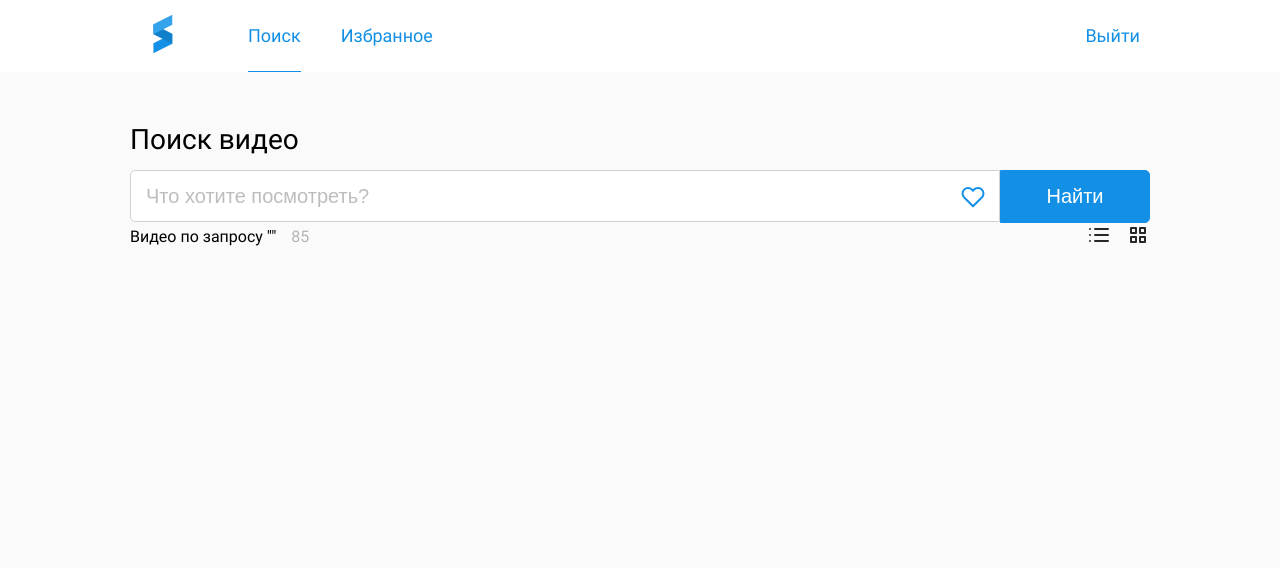
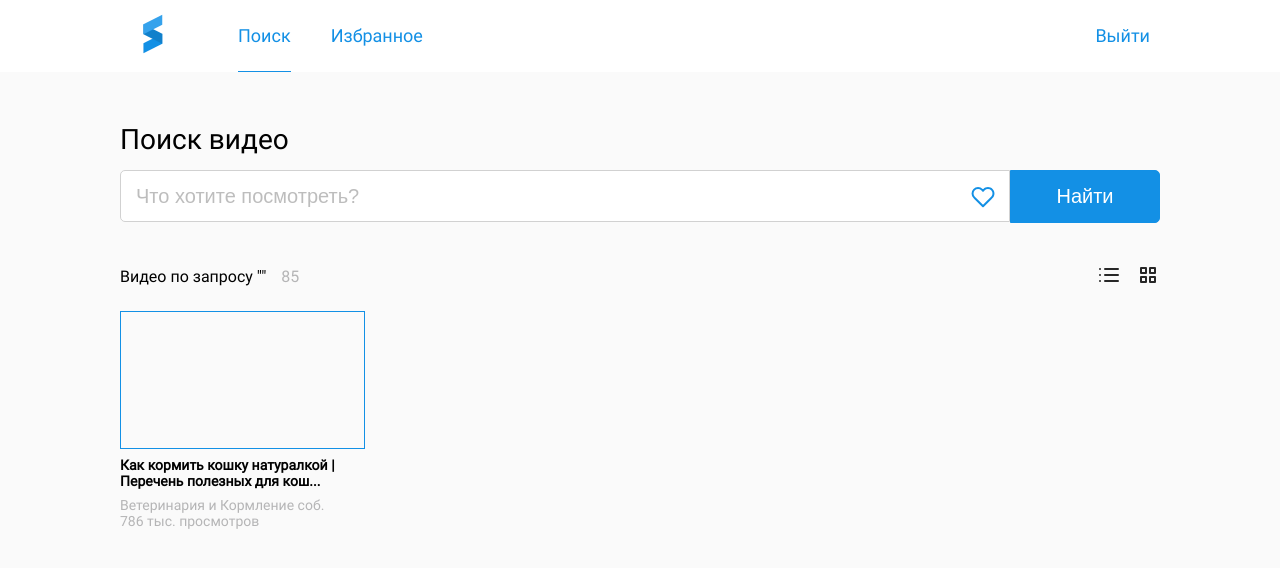
Before and after one commit to vvaleri/youtube, a React (Create React App) app in the folder client/: page / in a window 1280 px wide. Both pictures are taken after a click on the button "Найти". Shown: the top 568 px of the page. Built offline with nearby package versions, Linux system fonts and the light colour scheme.

Commit message:
Feat: add VideoItem component

```diff
--- a/client/src/components/Results.js
+++ b/client/src/components/Results.js
@@ -1,6 +1,7 @@
-import { ResultsContainer, ResultsHeader, ResultsText, ResultsTitle, ResultsNumber, ResultsButtons, ResultsBtn } from '../styles/results'
+import { ResultsContainer, ResultsHeader, ResultsText, ResultsTitle, ResultsNumber, ResultsButtons, ResultsBtn, ResultsContent } from '../styles/results'
+import { VideoItem } from '../components';
 
-export function Results() {
+export function Results({ video }) {
   return(
     <ResultsContainer>
       <ResultsHeader>
@@ -13,6 +14,9 @@ export function Results() {
           <ResultsBtn><img src="img/grid.svg" alt="показать таблицей"/></ResultsBtn>
         </ResultsButtons>
       </ResultsHeader>
+      <ResultsContent>
+        <VideoItem/>
+      </ResultsContent>
     </ResultsContainer>
   )
 }
--- a/client/src/components/Search.js
+++ b/client/src/components/Search.js
@@ -41,7 +41,7 @@ export function Search() {
           <SearchBtn className={ classActive } onClick={ getVideo }>Найти</SearchBtn>
         </SearchInner>
         {
-          result && <Results/>
+          result && <Results video={ video }/>
         }
       </SearchContainer>
     </Main>
--- /dev/null
+++ b/client/src/components/VideoItem.js
@@ -0,0 +1,14 @@
+import { ItemContainer, ItemImg, ItemContent, ItemTitle, ItemText, ItemViews } from '../styles/videoItem';
+
+export function VideoItem() {
+  return(
+    <ItemContainer>
+      <ItemImg></ItemImg>
+      <ItemContent>
+        <ItemTitle>Как кормить кошку натуралкой | Перечень полезных для кош...</ItemTitle>
+        <ItemText>Ветеринария и Кормление соб.</ItemText>
+        <ItemViews>786 тыс. просмотров</ItemViews>
+      </ItemContent>
+    </ItemContainer>
+  )
+}
--- a/client/src/components/index.js
+++ b/client/src/components/index.js
@@ -1,9 +1,11 @@
 import { Header } from './Header';
 import { Search } from './Search';
 import { Results } from './Results';
+import { VideoItem } from './VideoItem';
 
 export {
     Header,
     Search,
-    Results
+    Results,
+    VideoItem
 }
--- a/client/src/styles/GlobalStyles.js
+++ b/client/src/styles/GlobalStyles.js
@@ -17,6 +17,7 @@ export const GlobalStyles = createGlobalStyle`
   body {
     font-family: Roboto, sans-serif;
     background-color: #FAFAFA;
+    overflow-x: hidden;
   }
 
   h1, h2, h3 {
--- a/client/src/styles/header.js
+++ b/client/src/styles/header.js
@@ -8,7 +8,7 @@ const HeaderContainer = styled.header`
 
 const Inner = styled.div`
   display: flex;
-  max-width: 1020px;
+  max-width: 1040px;
   padding: 10px;
   margin: 0 auto;
 `
--- a/client/src/styles/results.js
+++ b/client/src/styles/results.js
@@ -4,11 +4,13 @@ const ResultsContainer = styled.div`
   display: flex;
   flex-direction: column;
   width: 100%;
+  margin: 40px 0 0 0;
 `
 
 const ResultsHeader = styled.div`
   display: flex;
   justify-content: space-between;
+  margin-bottom: 20px;
 `
 
 const ResultsText = styled.div`
@@ -36,4 +38,11 @@ const ResultsBtn = styled.button`
   background: none;
 `
 
-export { ResultsContainer, ResultsHeader, ResultsTitle, ResultsText, ResultsNumber, ResultsButtons, ResultsBtn }
+const ResultsContent = styled.ul`
+  display: flex;
+  flex-wrap: wrap;
+  width: calc(100% + 20px);
+  margin-bottom: --20px;
+`
+
+export { ResultsContainer, ResultsHeader, ResultsTitle, ResultsText, ResultsNumber, ResultsButtons, ResultsBtn, ResultsContent }
--- a/client/src/styles/search.js
+++ b/client/src/styles/search.js
@@ -21,7 +21,7 @@ const SearchContainer = styled.div`
   flex-direction: column;
   align-items: center;
   padding: 0 20px;
-  max-width: 1060px;
+  max-width: 1080px;
 
   &.active {
     align-items: flex-start;
@@ -70,7 +70,7 @@ const SearchInput = styled.input`
   }
 
   &.active {
-    width: 870px;
+    width: 890px;
   }
 `
 
--- /dev/null
+++ b/client/src/styles/videoItem.js
@@ -0,0 +1,37 @@
+import styled from 'styled-components/macro';
+
+const ItemContainer = styled.li`
+  display: flex;
+  flex-direction: column;
+  width: calc(25% - 20px);
+  margin: 0 20px 30px 0;
+`
+
+const ItemImg = styled.div`
+  width: 245px;
+  height: 138px;
+  border: 1px solid #1390E5;
+  margin-bottom: 8px;
+`
+
+const ItemContent = styled.div`
+  font-size: 14px;
+  line-height: 16px;
+`
+
+const ItemTitle = styled.h2`
+  font-weight: 600;
+  font-size: 14px;
+  line-height: 16px;
+  margin-bottom: 8px;
+`
+
+const ItemText = styled.p`
+  color: rgba(23, 23, 25, 0.3);
+`
+
+const ItemViews = styled.div`
+  color: rgba(23, 23, 25, 0.3);
+`
+
+export { ItemContainer, ItemImg, ItemContent, ItemTitle, ItemText, ItemViews }
```
